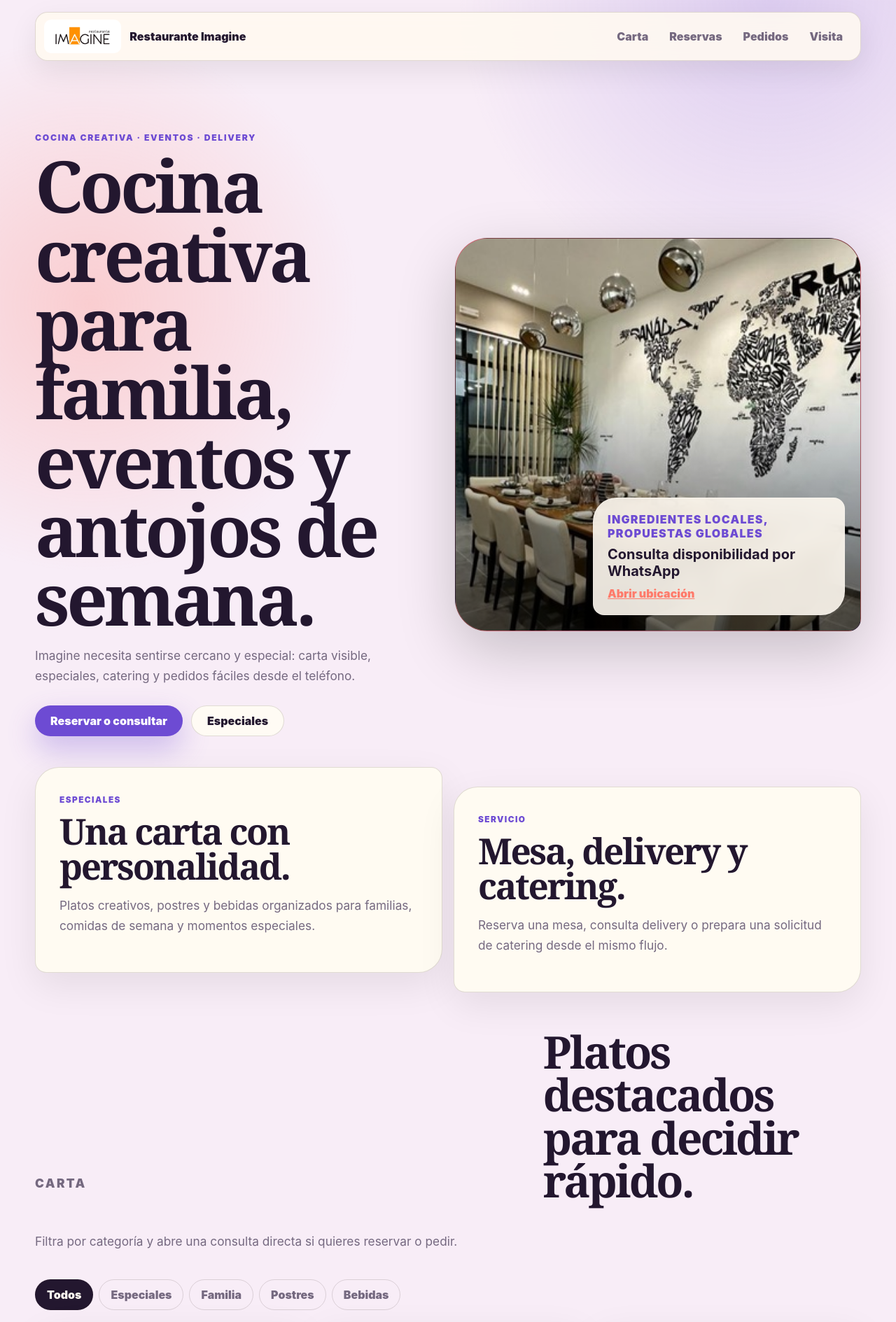
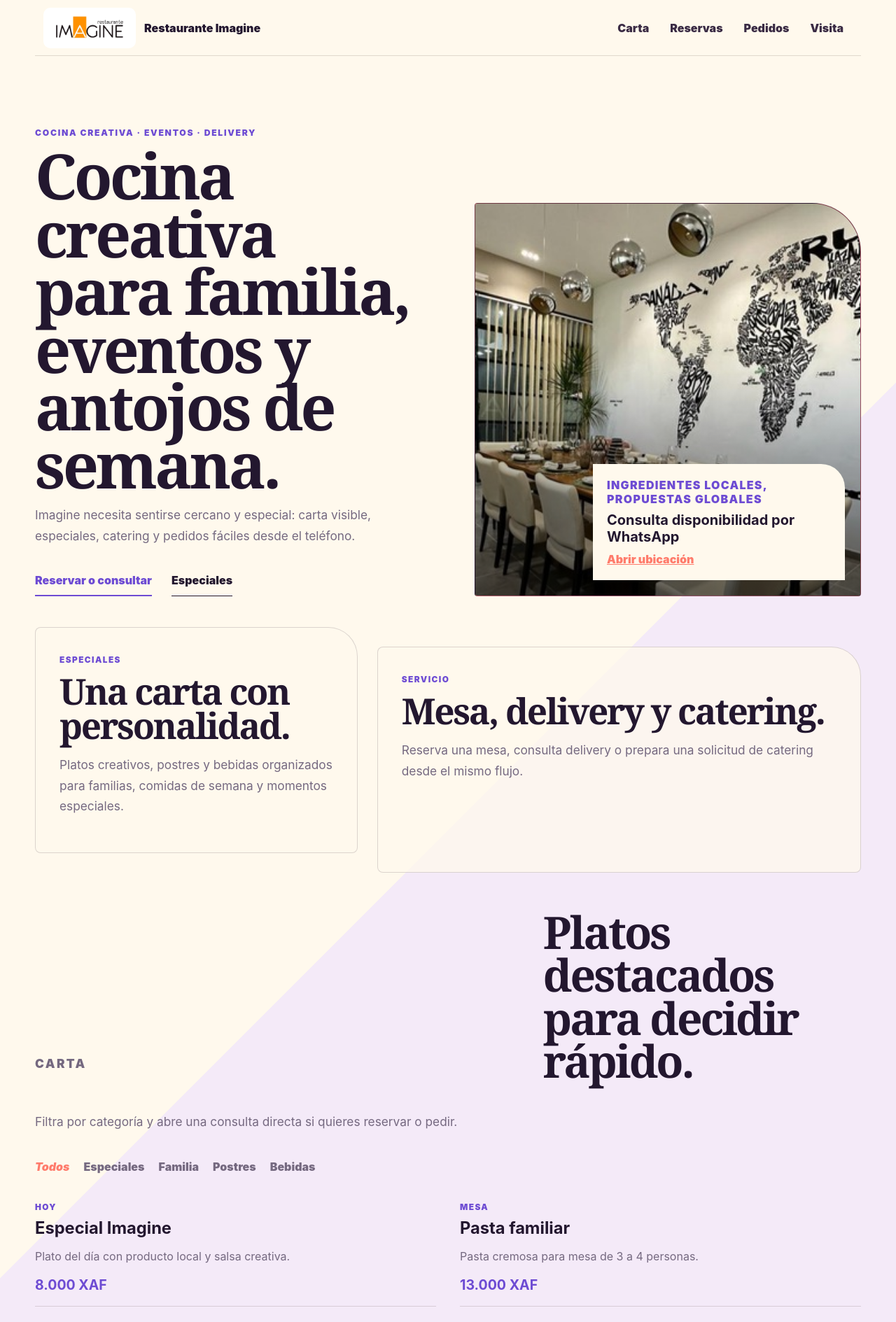
Before and after one commit to bechirobob/restaurante-imagine-malabo, a React (Vite) app: page / in a window 1280 px wide. Shown: the top 1889 px of the page at 70% size. Built offline with nearby package versions, Linux system fonts and the light colour scheme.

Commit message:
Refine restaurant visual direction

```diff
--- a/src/App.css
+++ b/src/App.css
@@ -464,3 +464,28 @@ input:focus-visible,select:focus-visible,textarea:focus-visible,a:focus-visible,
     color: var(--primary);
   }
 }
+
+
+/* Natural venue polish: Imagine — soft magazine bistro with slim surfaces */
+.site { --button-radius: 0; --card-radius: 8px; --input-radius: 0; --nav-radius: 0; }
+.theme-imagine { background: linear-gradient(135deg,#fff9ed 0 40%,#f4eaf8 40% 72%,#ffe8df 72%); }
+.theme-imagine .topbar { top: 0; margin-top: 0; border-radius: 0; box-shadow: none; background: rgba(255,249,237,.92); border-width: 0 0 1px; backdrop-filter: blur(8px); }
+.theme-imagine .brand img { height: 58px; }
+.theme-imagine .nav-links a { border-radius: 0; min-height: 38px; color: #3a2b44; }
+.theme-imagine .nav-links a:hover { background: transparent; color: #6d4bd3; box-shadow: inset 0 -2px #ff7b6b; }
+.theme-imagine .hero { grid-template-columns: 1fr 1fr; align-items: end; }
+.theme-imagine h1 { font-size: clamp(3rem, 7vw, 7.4rem); line-height: .92; }
+.theme-imagine .hero-panel { border-radius: 4px 70px 4px 4px; box-shadow: none; border: 1px solid rgba(35,23,47,.25); min-height: 560px; }
+.theme-imagine .hero-card { border-radius: 0 34px 0 0; border: 0; background: #fff9ed; box-shadow: none; backdrop-filter: none; }
+.theme-imagine .button { min-height: 44px; border-radius: 0; box-shadow: none; padding-inline: 0; border-bottom: 2px solid currentColor; background: transparent; }
+.theme-imagine .button.primary { color: #6d4bd3; background: transparent; }
+.theme-imagine .button.ghost { color: #23172f; border-width: 0 0 1px; }
+.theme-imagine .hero-actions { gap: 28px; }
+.theme-imagine .story-grid { grid-template-columns: .8fr 1.2fr; gap: 28px; }
+.theme-imagine .story-grid article, .theme-imagine .form-card, .theme-imagine .visit { border-radius: 8px 42px 8px 8px; box-shadow: none; background: rgba(255,249,237,.74); border: 1px solid rgba(35,23,47,.16); }
+.theme-imagine .menu-list { grid-template-columns: repeat(2, minmax(0,1fr)); gap: 22px 34px; }
+.theme-imagine .menu-item { min-height: auto; border-radius: 0; box-shadow: none; background: transparent; border-width: 0 0 1px; padding: 18px 0; }
+.theme-imagine .chips { gap: 20px; }
+.theme-imagine .chip { border: 0; border-radius: 0; min-height: auto; padding: 0; background: transparent; }
+.theme-imagine .chip.active,.theme-imagine .chip:hover { background: transparent; color: #ff7b6b; font-style: italic; }
+.theme-imagine input,.theme-imagine select,.theme-imagine textarea { border-radius: 0; background: transparent; border-width: 0 0 1px; padding-left: 0; }
```
